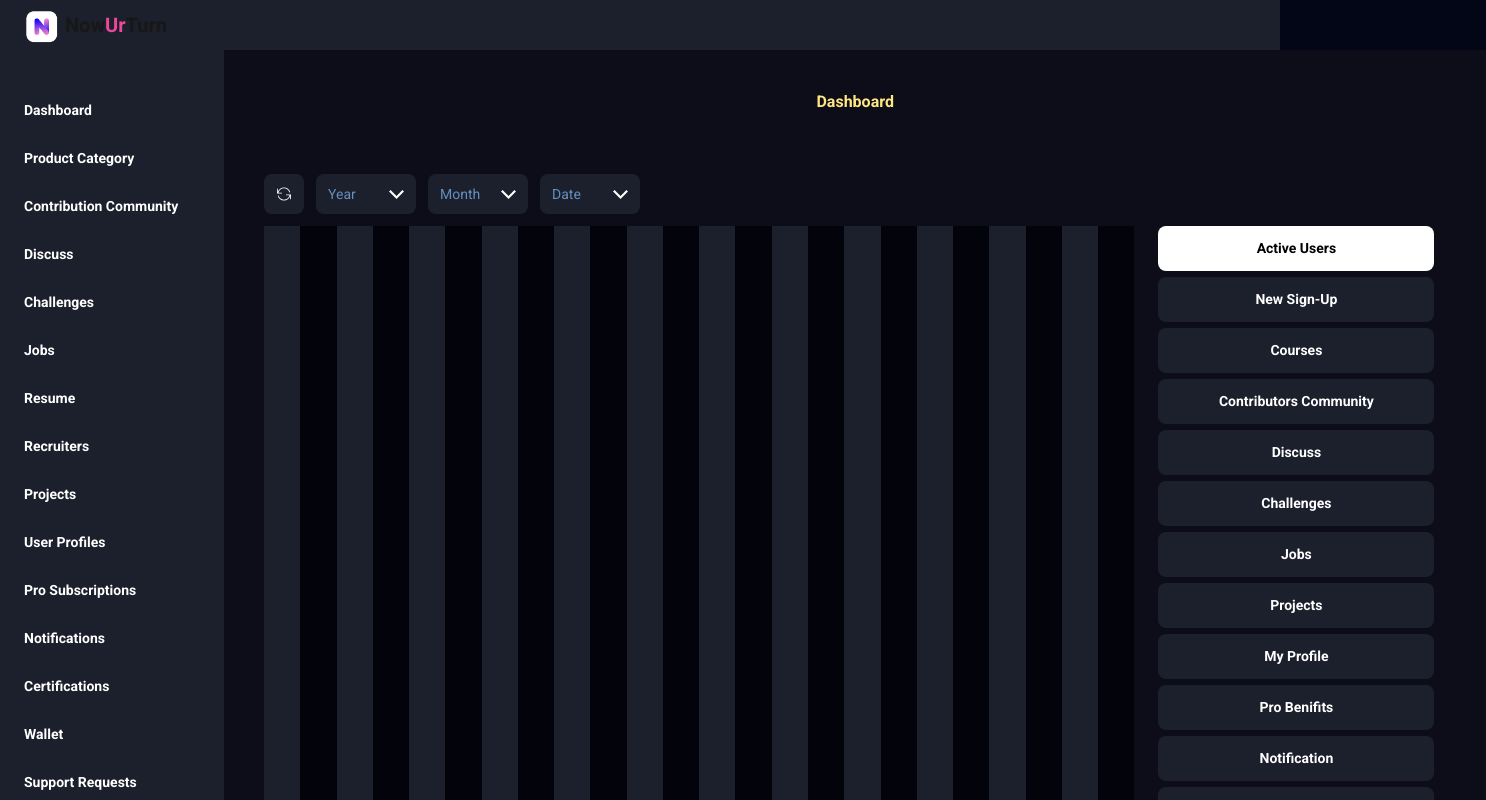
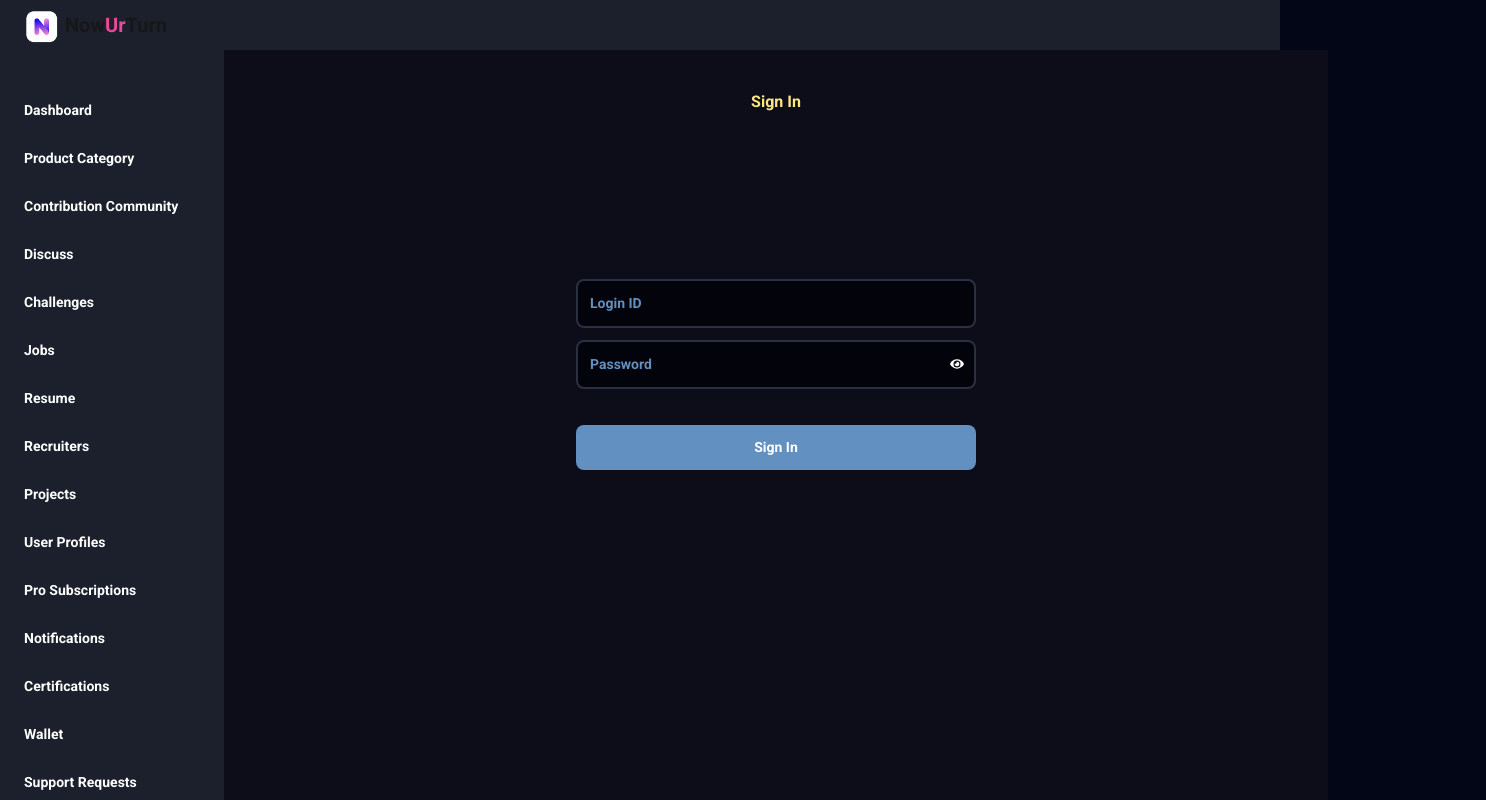
Before and after one commit to abdulkareem97/now-ur-turn, a Next.js app: page /admin/sign-in in a window 1280 px wide. Shown: the top 800 px of the page, 1486 px wide, since content can reach past the window. Built offline with nearby package versions, Linux system fonts and the light colour scheme.

Commit message:
version 1.6.3

```diff
--- a/src/app/admin/sign-in/Dashboard.jsx
+++ b/src/app/admin/sign-in/Dashboard.jsx
@@ -1,3 +1,4 @@
+'use client'
 import React, { useState } from "react";
 import DropDownSvg from "../components/DropDownSvg";
 import { TfiReload } from "react-icons/tfi";
@@ -172,7 +173,7 @@ const Dashboard = ({ setHeading }) => {
         </div>
         <div className="w-[300px] h-[80vh] overflow-y-auto">
           {array.map((data, i) => (
-            <div className=" w-full mb-[6px] px-[12px] font-semibold ">
+            <div className=" w-full mb-[6px] px-[12px] font-semibold " key={i}>
               <button className={`p-[12px] w-full ${i == 0 ? "bg-[white] text-black" : "bg-[#1c202c] text-white"} rounded-[8px]`}>{data}</button>
             </div>
 
--- a/src/app/admin/sign-in/page.jsx
+++ b/src/app/admin/sign-in/page.jsx
@@ -6,7 +6,7 @@ import Dashboard from "./Dashboard";
 
 
 function Page() {
-  const [renderComponent, setRenderComponent] = useState(3);
+  const [renderComponent, setRenderComponent] = useState(1);
   const [heading, setHeading] = useState("Sign In");
 
 
```
